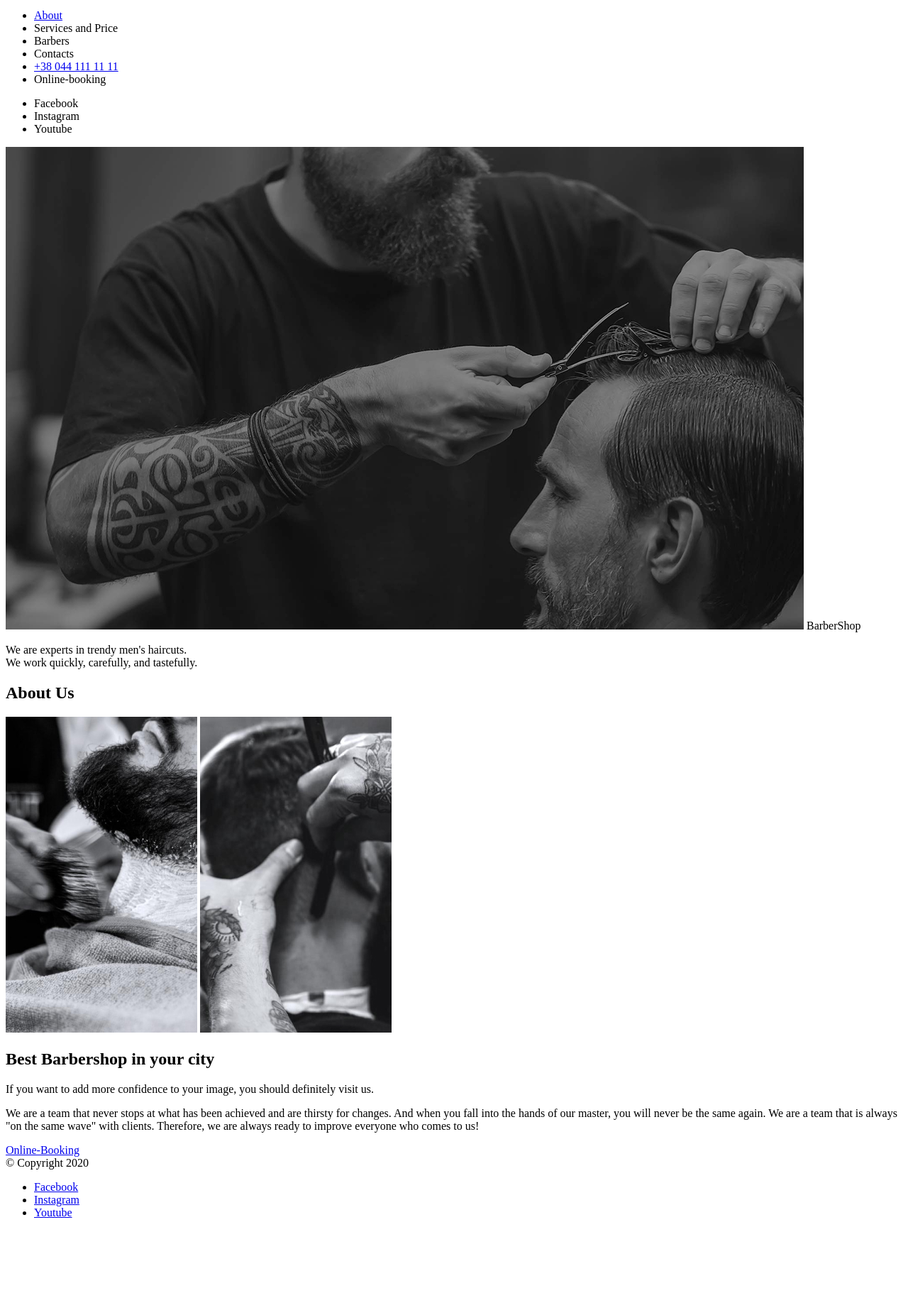
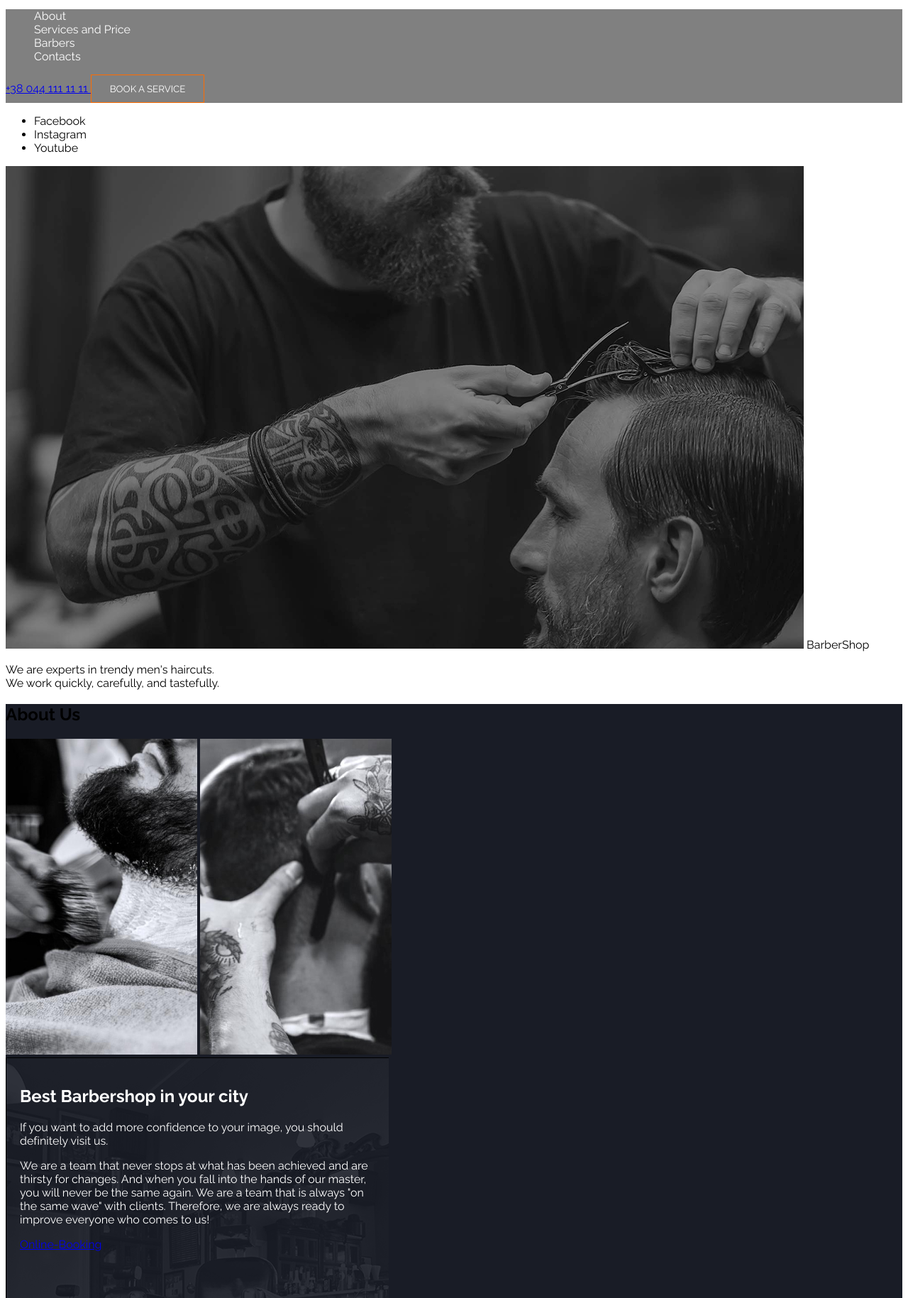
Before and after one commit to umutkorkmaz-goit/goit-barbershop, a plain HTML site: page index.html in a window 1280 px wide. Shown: the part 71-1900 px from the top of the page at 71% size. Before the commit the page ends 1805 px from the top, so only its background shows below. Drawn offline with Linux system fonts and the light colour scheme.

Commit message:
add some style

```diff
--- a/index.html
+++ b/index.html
@@ -2,30 +2,43 @@
 <html lang="tr">
     <head>
         <meta charset="UTF-8" />
-        <title>HTML Giriş Dersi</title>
+        <title>BarberShop</title>
+        <link rel="preconnect" href="https://fonts.googleapis.com" />
+        <link rel="preconnect" href="https://fonts.gstatic.com" crossorigin />
+        <link
+            href="https://fonts.googleapis.com/css2?family=Raleway:ital,wght@0,100..900;1,100..900&display=swap"
+            rel="stylesheet"
+        />
+        <link rel="stylesheet" href="styles.css" />
     </head>
     <body>
-        <header>
+        <header id="link" class="baslik">
+            <!-- margin, padding, border -->
             <a href="#" title="Anasayfa">
-                <img src="assets/images/logo.png" alt="Logo" />
+                <img src="images/logo.png" alt="Logo" />
             </a>
             <nav>
                 <ul>
                     <li>
                         <a href="#about"> About </a>
                     </li>
-                    <li>Services and Price</li>
-                    <li>Barbers</li>
-                    <li>Contacts</li>
-
                     <li>
-                        <a href="tel:+38 044 111 11 11">+38 044 111 11 11</a>
+                        <a href="#services-and-prices"> Services and Price </a>
                     </li>
-                    <li>Online-booking</li>
+                    <li>
+                        <a href="#services-and-prices"> Barbers </a>
+                    </li>
+                    <li>
+                        <a href="#services-and-prices"> Contacts </a>
+                    </li>
                 </ul>
+                <div>
+                    <a href="tel:+38 044 111 11 11"> +38 044 111 11 11 </a>
+                    <button id="online-booking">BOOK A SERVICE</button>
+                </div>
             </nav>
         </header>
-        <main>
+        <main id="govde">
             <div id="top">
                 <ul>
                     <li>Facebook</li>
@@ -33,7 +46,7 @@
                     <li>Youtube</li>
                 </ul>
                 <div id="main-slider">
-                    <img src="assets/images/slider-img-1.png" />
+                    <img src="images/slider-img-1.png" />
 
                     <span id="barbershop">BarberShop</span>
                     <p>
@@ -45,16 +58,16 @@
             <section id="about">
                 <h1>About Us</h1>
                 <div>
-                    <img src="assets/images/img-1.jpg" alt="About Us Resim 1" />
-                    <img src="assets/images/img-2.jpg" alt="About Us Resim 2" />
+                    <img src="images/img-1.jpg" alt="About Us Resim 1" />
+                    <img src="images/img-2.jpg" alt="About Us Resim 2" />
                 </div>
-                <article>
+                <article class="company-info">
                     <h2>Best Barbershop in your city</h2>
                     <p>
                         If you want to add more confidence to your image, you
                         should definitely visit us.
                     </p>
-                    <p>
+                    <p lang="tr">
                         We are a team that never stops at what has been achieved
                         and are thirsty for changes. And when you fall into the
                         hands of our master, you will never be the same again.
@@ -70,10 +83,12 @@
             <span>© Copyright 2020</span>
             <ul>
                 <li>
-                    <a href="https://google.com" target="_blank">Facebook</a>
+                    <a href="https://facebook.com" target="_blank">Facebook</a>
                 </li>
                 <li>
-                    <a href="https://google.com" target="_blank">Instagram</a>
+                    <a href="https://instagram.com" target="_blank"
+                        >Instagram</a
+                    >
                 </li>
                 <li>
                     <a href="https://google.com" target="_blank">Youtube</a>
--- /dev/null
+++ b/styles.css
@@ -0,0 +1,44 @@
+* {
+    font-family: "Raleway", "Courier New", Courier, monospace;
+}
+
+nav {
+    background-color: gray;
+}
+
+nav ul li {
+    list-style-type: none;
+}
+
+nav ul li a {
+    color: #ffffff;
+    text-decoration: none;
+}
+
+nav ul li a:hover {
+    color: #ff6c00;
+}
+
+#online-booking {
+    width: 160px;
+    height: 40px;
+    border: 1px solid #ff6c00;
+    background-color: transparent;
+    color: #ffffff;
+}
+
+#online-booking:hover {
+    border-width: 2px;
+}
+
+#about {
+    background-color: #191c26;
+}
+
+.company-info {
+    width: 500px;
+    height: 500px;
+    background-image: url(images/contact-bg.png);
+    color: white;
+    padding: 20px;
+}
```
Also changed, not shown: images/contact-bg.png (added), images/img-1.jpg (renamed from assets/images/img-1.jpg), images/img-2.jpg (renamed from assets/images/img-2.jpg), images/line.png (renamed from assets/images/line.png), images/logo.png (renamed from assets/images/logo.png), images/slider-img-1.png (renamed from assets/images/slider-img-1.png).
